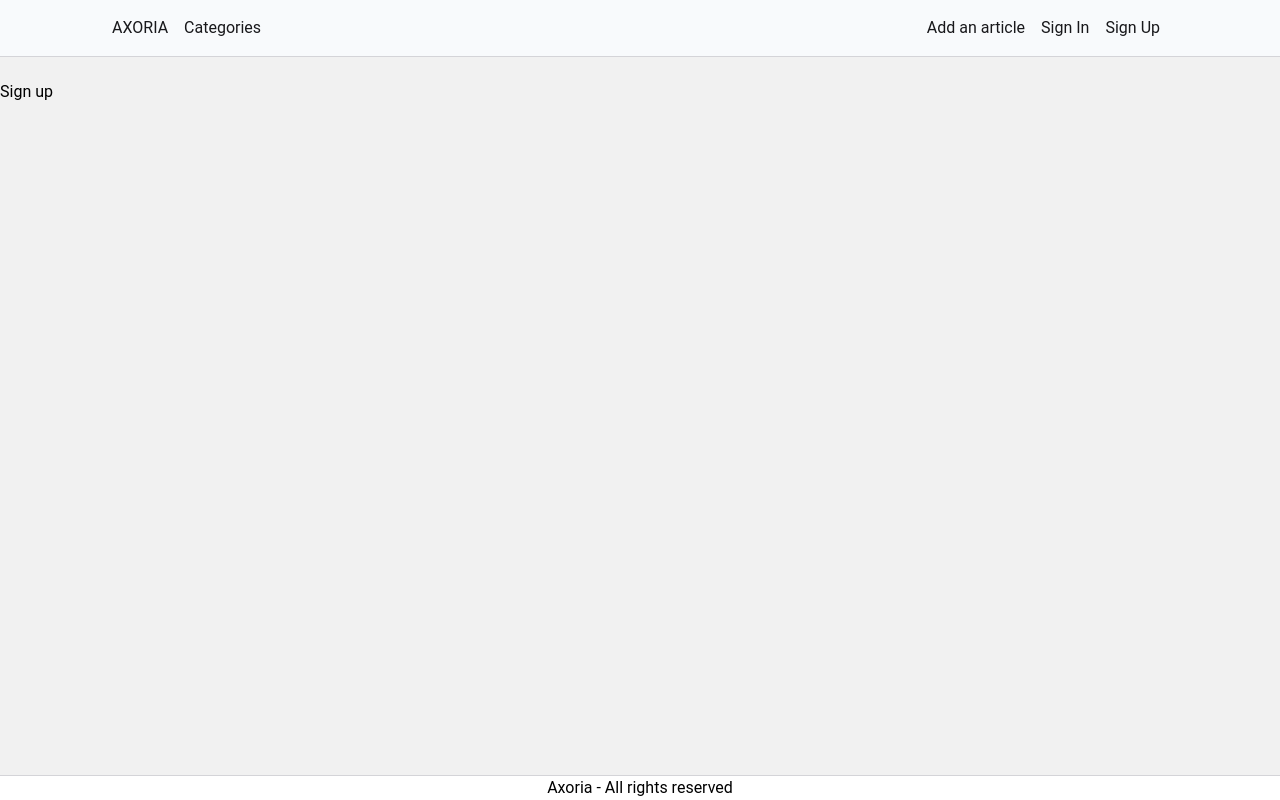
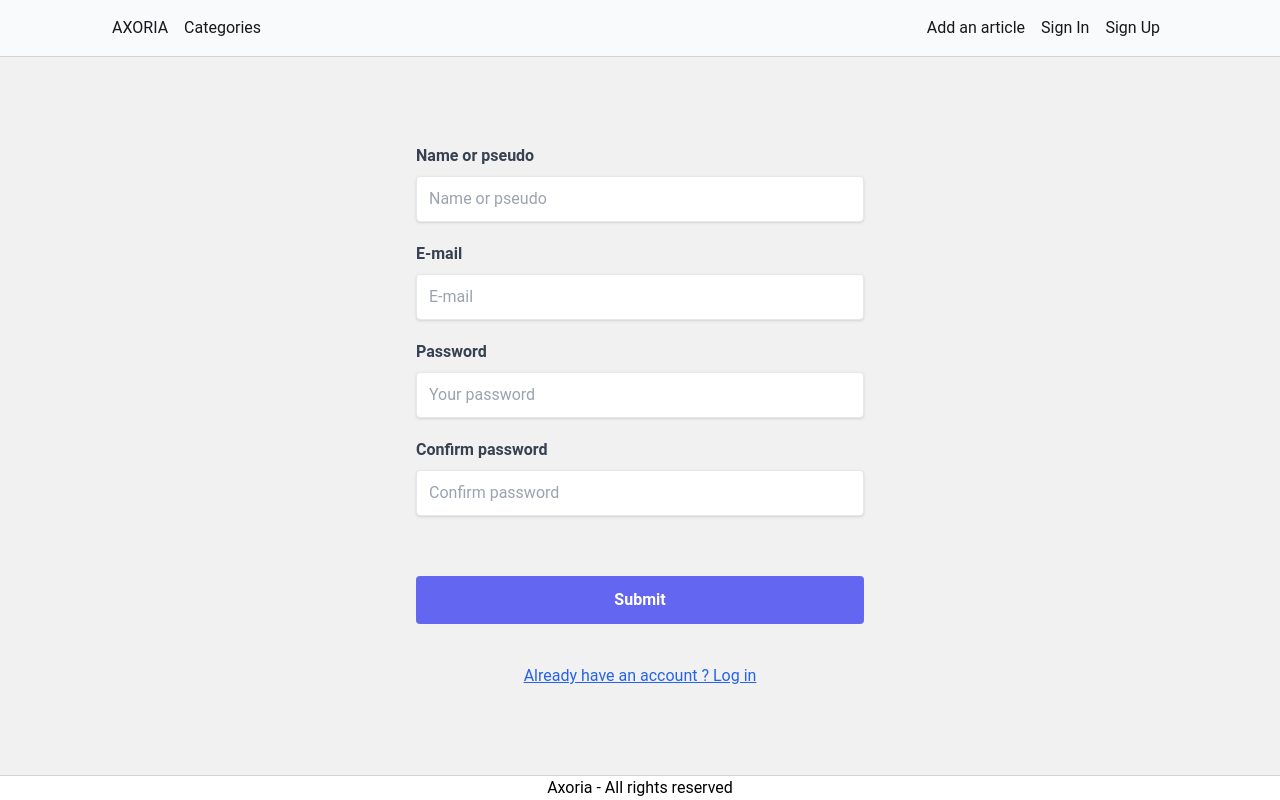
Before and after one commit to ovo-thom/axoria-blog, a Next.js app: page /signup in a window 1280 px wide. Built offline with nearby package versions, Linux system fonts and the light colour scheme.

Commit message:
feat: add 53. UI de la page d'inscription

```diff
--- a/src/app/(auth)/signup/page.jsx
+++ b/src/app/(auth)/signup/page.jsx
@@ -1,7 +1,63 @@
 export default function page() {
   return (
-    <div>
-      <h1 className="mt-20">Sign up</h1>
-    </div>
+    <form className="max-w-md mx-auto mt-36">
+      <label htmlFor="userName" className="f-label">
+        Name or pseudo
+      </label>
+      <input
+        className="f-auth-input"
+        type="text"
+        id="userName"
+        name="userName"
+        placeholder="Name or pseudo"
+        required
+      />
+
+      <label htmlFor="email" className="f-label">
+        E-mail
+      </label>
+      <input
+        className="f-auth-input"
+        type="email"
+        id="email"
+        name="email"
+        placeholder="E-mail"
+        required
+      />
+
+      <label htmlFor="password" className="f-label">
+        Password
+      </label>
+      <input
+        className="f-auth-input"
+        type="password"
+        id="password"
+        name="password"
+        placeholder="Your password"
+        required
+      />
+
+      <label htmlFor="passwordRepeat" className="f-label">
+        Confirm password
+      </label>
+      <input
+        className="f-auth-input mb-14"
+        type="password"
+        id="passwordRepeat"
+        name="passwordRepeat"
+        placeholder="Confirm password"
+        required
+      />
+
+      <button className="w-full bg-indigo-500 hover:bg-indigo-700 text-white font-bold py-3 px-4 my-10  rounded border-none">
+        Submit
+      </button>
+      <a
+        href="/signin"
+        className="mb-5 underline text-blue-600 block text-center"
+      >
+        Already have an account ? Log in
+      </a>
+    </form>
   );
 }
--- a/src/app/globals.css
+++ b/src/app/globals.css
@@ -36,3 +36,7 @@
 .f-label {
   @apply block mb-2 text-gray-700 font-semibold;
 }
+
+.f-auth-input {
+  @apply shadow appearance-none border rounded w-full p-3 text-gray-700 leading-tight mb-5 focus:outline-slate-400;
+}
```
